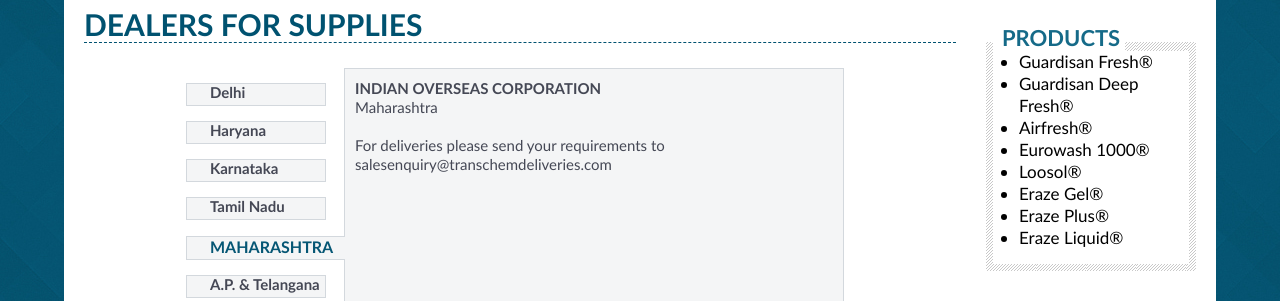
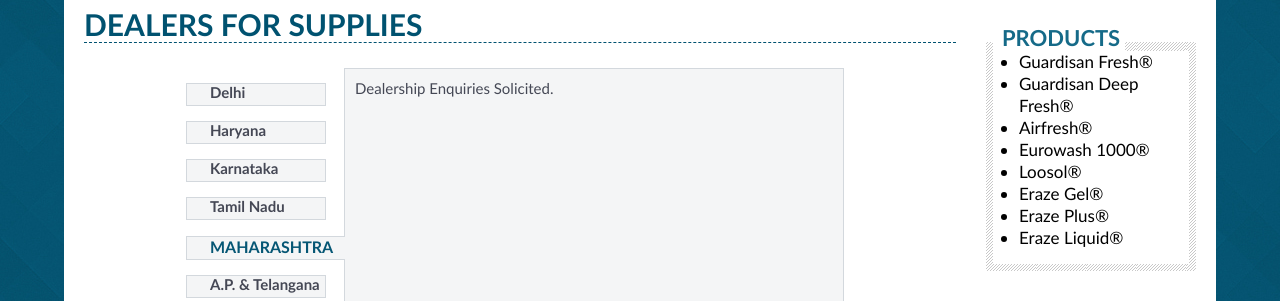
Before and after one commit to transchemdeliveries/transchemdeliveries.github.io, a plain HTML site: page distribution-network.html in a window 1280 px wide. Both pictures are taken after a click on the element "Maharashtra". Shown: the part 499-800 px from the top of the page. Drawn offline with Linux system fonts and the light colour scheme.

Commit message:
remove indian overseas corporation from the list of dealers

```diff
--- a/distribution-network.html
+++ b/distribution-network.html
@@ -380,11 +380,7 @@
            Chennai<br />
 <br />
 For deliveries please send your requirements to salesenquiry@transchemdeliveries.com</div>
-
-          <div id="cnt5" class="off"> <strong>INDIAN OVERSEAS CORPORATION</strong><br />Maharashtra <br />
-<br />
-For deliveries please send your requirements to salesenquiry@transchemdeliveries.com</div>
-
+          <div id="cnt5" class="off"> Dealership Enquiries Solicited.</div>
           <div id="cnt6" class="off"> Dealership Enquiries Solicited.</div>
           <div id="cnt7" class="off"> Dealership Enquiries Solicited.</div>
           <div id="cnt8" class="off">Dealership Enquiries Solicited.</div>
```
